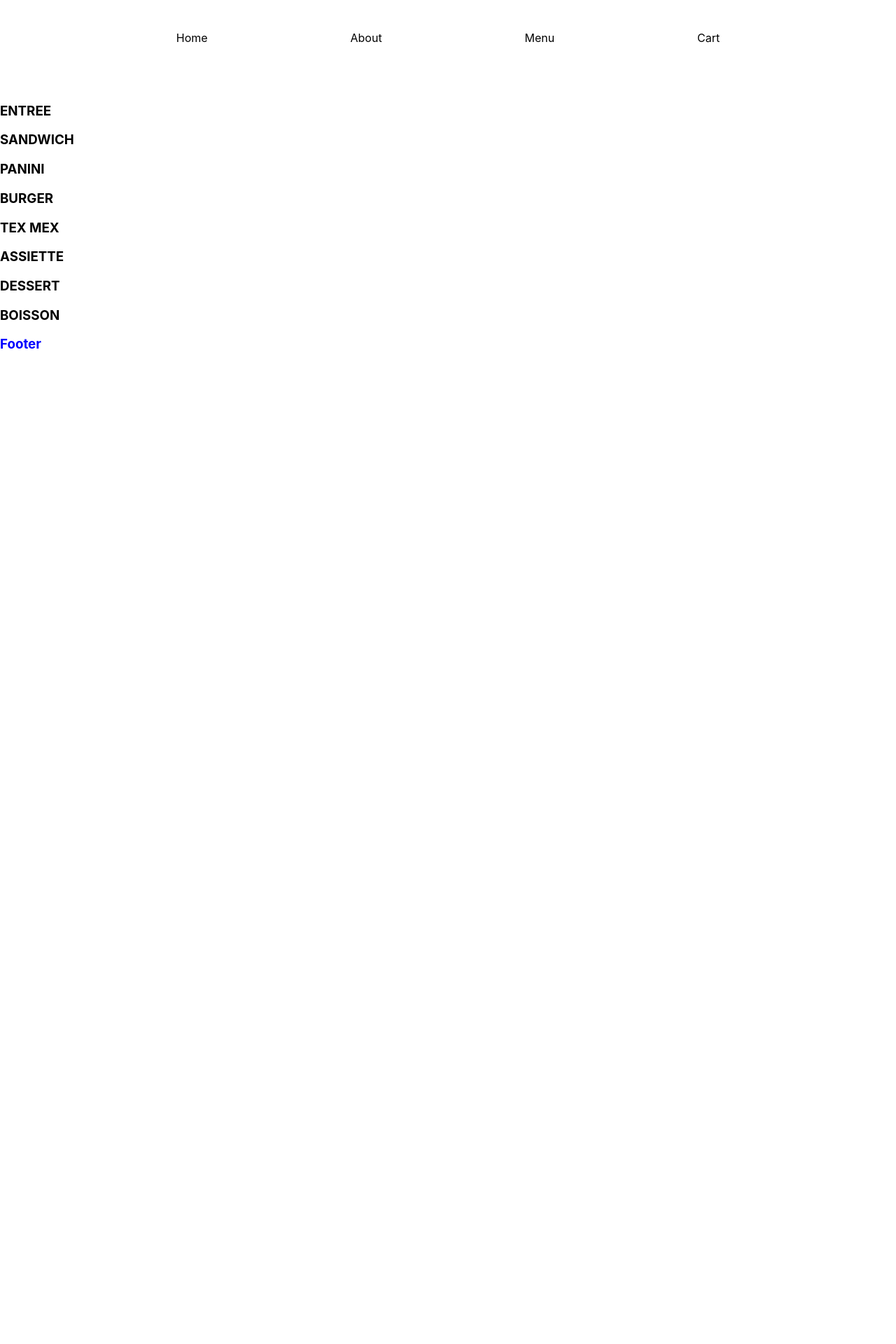
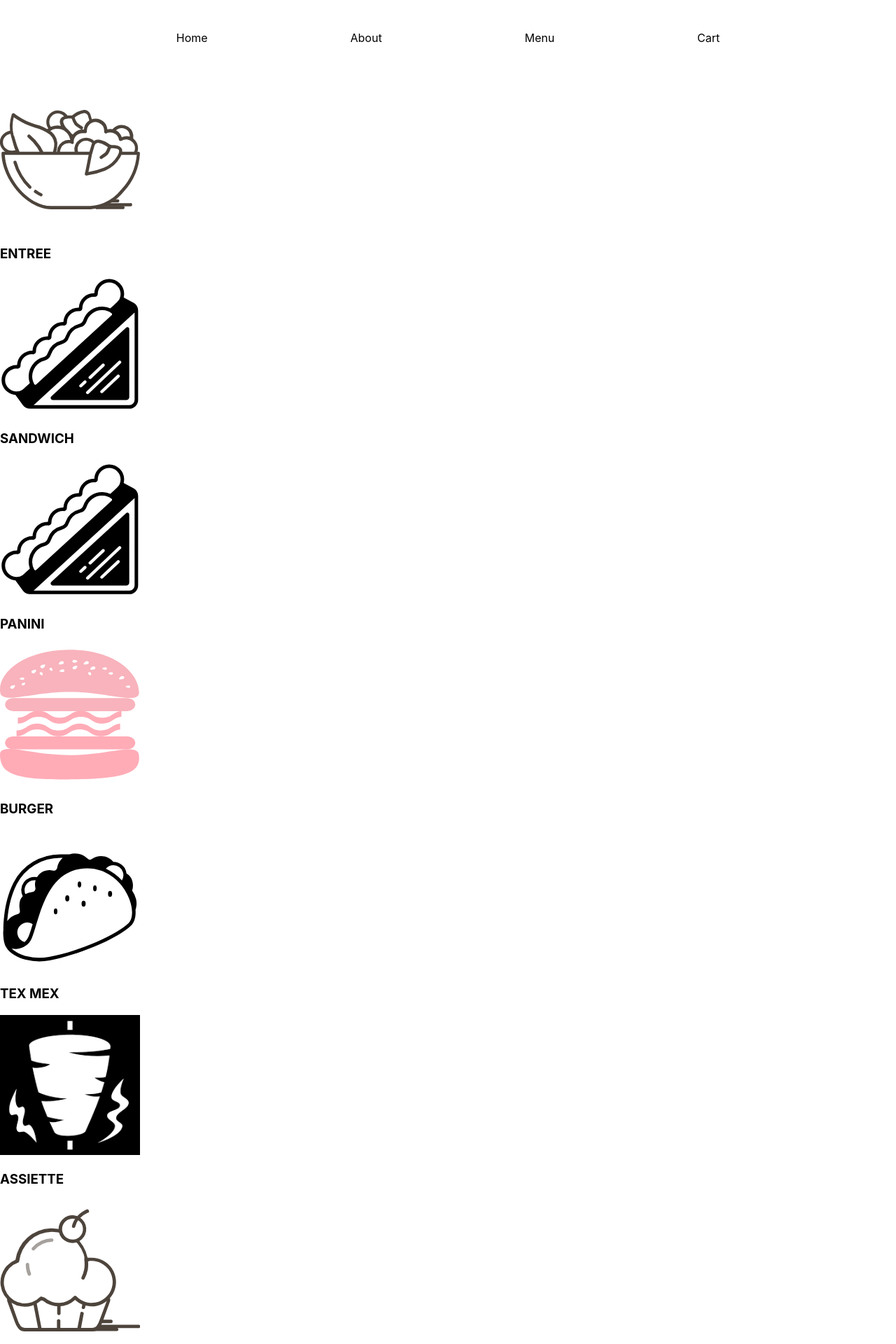
Before and after one commit to frodri13/Le-Kebab-Rose, a Next.js app: page / in a window 1280 px wide. Shown: the part 220-2140 px from the top of the page at 70% size. Before the commit the page ends 800 px from the top, so only its background shows below. Built offline with nearby package versions, Linux system fonts and the light colour scheme.

Commit message:
feat: images added

```diff
--- a/pages/index.tsx
+++ b/pages/index.tsx
@@ -1,31 +1,54 @@
 import type { NextPage } from "next";
+import burger from "../public/burger.svg";
+import Image from "next/image";
+import drink from "../public/drink.svg";
+import salad from "../public/salad.svg";
+import kebab from "../public/kebab.png";
+import dessert from "../public/dessert.svg";
+import sandwich from "../public/sandwich.svg";
+import taco from "../public/taco.svg";
 
 const Home: NextPage = () => {
   return (
     <section>
       <div className="menu">
         <div>
+          <Image src={salad} alt={``} width={200} height={200} />
+
           <h3>ENTREE</h3>
         </div>
         <div>
+          <Image src={sandwich} alt={``} width={200} height={200} />
+
           <h3>SANDWICH</h3>
         </div>
         <div>
+          <Image src={sandwich} alt={``} width={200} height={200} />
+
           <h3>PANINI</h3>
         </div>
         <div>
+          <Image src={burger} alt={`Pink burger`} width={200} height={200} />
           <h3>BURGER</h3>
         </div>
         <div>
+          <Image src={taco} alt={``} width={200} height={200} />
+
           <h3>TEX MEX</h3>
         </div>
         <div>
+          <Image src={kebab} alt={``} width={200} height={200} />
+
           <h3>ASSIETTE</h3>
         </div>
         <div>
+          <Image src={dessert} alt={``} width={200} height={200} />
+
           <h3>DESSERT</h3>
         </div>
         <div>
+          <Image src={drink} alt={``} width={200} height={200} />
+
           <h3>BOISSON</h3>
         </div>
       </div>
```
Also changed, not shown: public/dessert.svg (added), public/pizza.svg (deleted).
